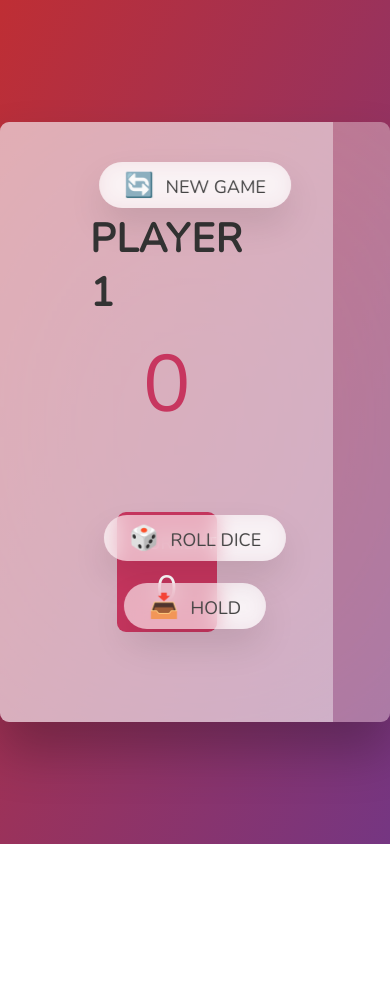
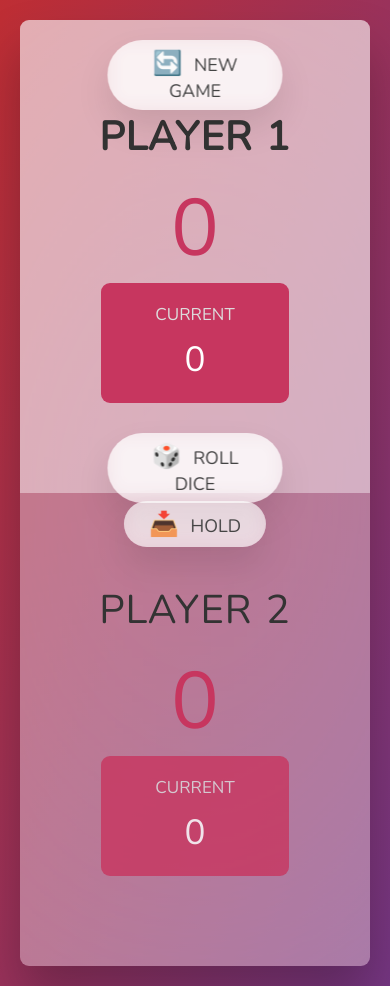
Before and after one commit to maha-abdelzaher/dice-game, a plain HTML site: page index.html in a window 390 px wide. Before the commit the page ends 844 px from the top, so only its background shows below. Drawn offline with nearby package versions, Linux system fonts and the light colour scheme.

Commit message:
mobile view

```diff
--- a/script.js
+++ b/script.js
@@ -81,7 +81,7 @@ btnHold.addEventListener('click', function () {
       scores[activePlayer];
 
     // 2- check if player's score is >= 100
-    if (scores[activePlayer] >= 20) {
+    if (scores[activePlayer] >= 100) {
       // finish the game
       playing = false;
       document
--- a/style.css
+++ b/style.css
@@ -66,9 +66,11 @@ main {
 .player--active {
   background-color: rgba(255, 255, 255, 0.4);
 }
+
 .player--active .name {
   font-weight: 700;
 }
+
 .player--active .score {
   font-weight: 400;
 }
@@ -132,9 +134,11 @@ main {
 .btn--new {
   top: 4rem;
 }
+
 .btn--roll {
   top: 39.3rem;
 }
+
 .btn--hold {
   top: 46.1rem;
 }
@@ -165,11 +169,44 @@ main {
   font-weight: 700;
   color: #c7365f;
 }
+
 .emojiEl:after {
   content: "🥳";
   display: inline-block;
   margin-left: 5px;
 }
-.hidden{
+
+.hidden {
   display: none;
 }
+
+
+@media (max-width: 768px) {
+  body {
+    display: block;
+    height: 100%;
+  }
+
+  main {
+    width: auto;
+    height: auto;
+    display: block;
+    margin: 20px;
+  }
+
+  .player {
+    padding: 9rem 3rem;
+  }
+
+  .btn--new {
+    top: 2rem;
+  }
+
+  .btn--roll {
+    top: 41.3rem;
+  }
+
+  .btn--hold {
+    top: 48.1rem;
+  }
+}
```
